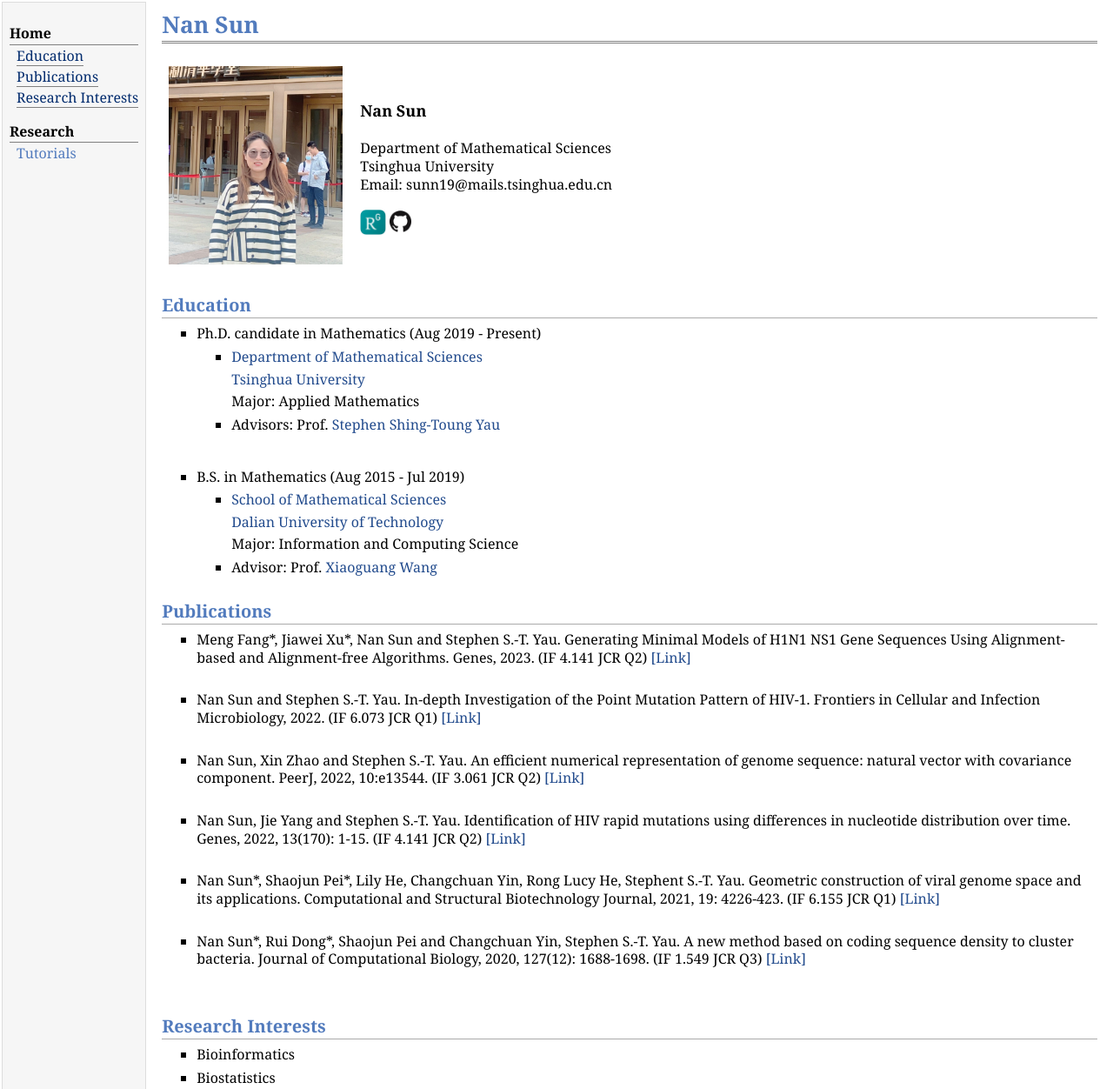
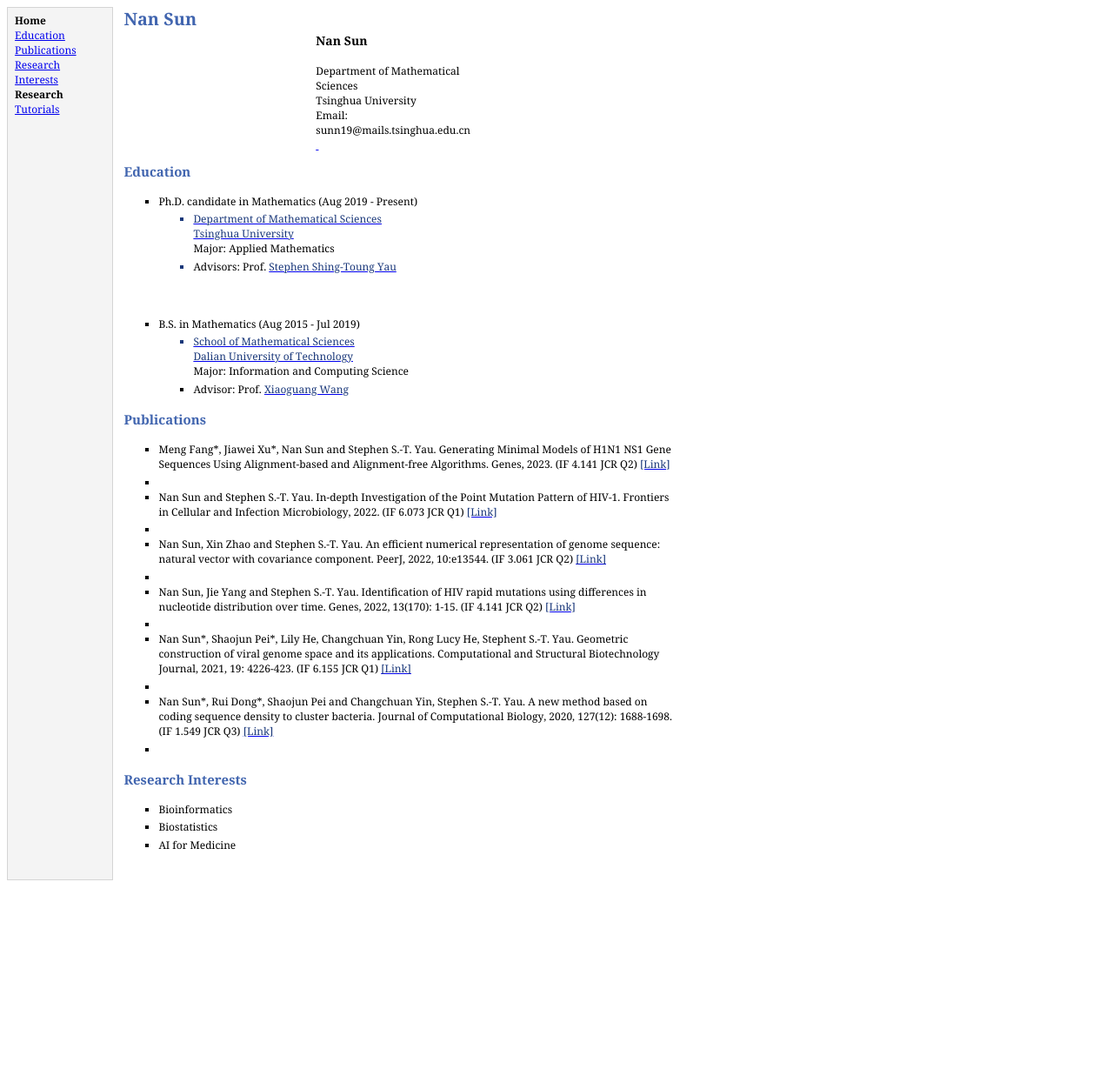
Before and after one commit to sunn19/NanSun.github.io-, a plain HTML site: page index.html in a window 1280 px wide. Shown: the top 1252 px of the page at 87% size. After the commit the page ends 1037 px from the top, so only its background shows below. Drawn offline with Linux system fonts and the light colour scheme.

Commit message:
Add files via upload
Signed-off-by: Nan <55400427+sunn19@users.noreply.github.com>

```diff
--- a/index.html
+++ b/index.html
@@ -1,160 +1,133 @@
-<!DOCTYPE html PUBLIC "-//W3C//DTD XHTML 1.1//EN"
-  "http://www.w3.org/TR/xhtml11/DTD/xhtml11.dtd">
-<html xmlns="http://www.w3.org/1999/xhtml" xml:lang="en">
+<!DOCTYPE html PUBLIC "-//W3C//DTD HTML 4.01//EN" "http://www.w3.org/TR/html4/strict.dtd">
+<html>
 <head>
-<meta name="generator" content="jemdoc, see http://jemdoc.jaboc.net/" />
-<meta http-equiv="Content-Type" content="text/html;charset=utf-8" />
-<link rel="stylesheet" href="jemdoc.css" type="text/css" />
-<link rel="shortcut icon" href="favicon.ico" type="image/x-icon" />
-<title>Nan Sun </title>
+  <meta http-equiv="Content-Type" content="text/html; charset=utf-8">
+  <meta http-equiv="Content-Style-Type" content="text/css">
+  <title></title>
+  <meta name="Generator" content="Cocoa HTML Writer">
+  <meta name="CocoaVersion" content="2022.3">
+  <style type="text/css">
+    p.p1 {margin: 0.0px 0.0px 0.0px 0.0px; font: 12.0px Georgia; color: #000000; -webkit-text-stroke: #000000}
+    p.p2 {margin: 0.0px 0.0px 0.0px 0.0px; line-height: 18.0px; font: 12.0px Georgia; color: #041d5a; -webkit-text-stroke: #041d5a}
+    p.p3 {margin: 0.0px 0.0px 0.0px 0.0px; line-height: 18.0px; font: 12.0px Georgia; color: #4165af; -webkit-text-stroke: #4165af}
+    p.p5 {margin: 0.0px 0.0px 9.6px 0.0px; line-height: 18.0px; font: 12.0px Georgia; color: #000000; -webkit-text-stroke: #000000}
+    p.p9 {margin: 0.0px 0.0px 0.0px 0.0px; font: 12.0px Georgia; color: #000000; -webkit-text-stroke: #000000; min-height: 14.0px}
+    p.p11 {margin: 0.0px 0.0px 0.0px 0.0px; font: 10.0px Georgia; color: #b3b3b3; -webkit-text-stroke: #b3b3b3; min-height: 11.0px}
+    p.p12 {margin: 0.0px 0.0px 0.0px 0.0px; text-align: center; font: 12.0px Georgia; color: #000000; -webkit-text-stroke: #000000; min-height: 14.0px}
+    li.li7 {margin: 0.0px 0.0px 3.6px 0.0px; line-height: 15.0px; font: 12.0px Georgia; color: #000000; -webkit-text-stroke: #000000}
+    li.li8 {margin: 0.0px 0.0px 3.6px 0.0px; line-height: 15.0px; font: 12.0px Georgia; color: #1a387a; -webkit-text-stroke: #1a387a}
+    li.li10 {margin: 0.0px 0.0px 0.0px 0.0px; font: 12.0px Georgia; color: #000000}
+    span.s1 {font-kerning: none}
+    span.s2 {font-kerning: none; color: #041d5a; -webkit-text-stroke: 0px #041d5a}
+    span.s3 {font-kerning: none; color: #4165af; -webkit-text-stroke: 0px #4165af}
+    span.s4 {font: 14.0px Georgia; font-kerning: none}
+    span.s5 {font-kerning: none; color: #1a387a; -webkit-text-stroke: 0px #1a387a}
+    span.s6 {-webkit-text-stroke: 0px #000000}
+    span.s7 {font-kerning: none; color: #1a387a}
+    span.s8 {font-kerning: none; color: #000000; -webkit-text-stroke: 0px #000000}
+    span.s9 {color: #000000; -webkit-text-stroke: 0px #000000}
+    table.t1 {background-color: #ffffff}
+    table.t2 {border-collapse: collapse}
+    td.td1 {width: 104.4px; background-color: #f4f4f4; margin: 0.5px 0.5px 0.5px 0.5px; border-style: solid; border-width: 1.0px 1.0px 1.0px 1.0px; border-color: #d5d5d5 #d5d5d5 #d5d5d5 #d5d5d5; padding: 6.0px 8.0px 2.0px 8.0px}
+    td.td2 {width: 632.6px; background-color: #ffffff; margin: 0.5px 0.5px 0.5px 0.5px; padding: 0.0px 12.0px 2.0px 12.0px}
+    td.td3 {width: 202.9px; padding: 2.0px 6.0px 2.0px 6.0px}
+    td.td4 {width: 206.9px; padding: 2.0px 6.0px 2.0px 6.0px}
+    ul.ul1 {list-style-type: square}
+  </style>
 </head>
-
 <body>
-<table summary="Table for page layout." id="tlayout">
-<tr valign="top">
-
-<td id="layout-menu">
-    <div class="menu-category">Home</div>
-    <div class="menu-item"><a href="index.html" class="current">Education</a></div>
-    <div class="menu-item"><a href="index.html" class="current">Publications</a></div>
-    <div class="menu-item"><a href="index.html" class="current">Research Interests</a></div>
-
-    <div class="menu-category">Research</div>
-    <div class="menu-item"><a href="tutorial.html">Tutorials</a></div>
-
+<table cellspacing="0" cellpadding="0" class="t1">
+  <tbody>
+    <tr>
+      <td valign="top" class="td1">
+        <p class="p1"><span class="s1"><b>Home</b></span></p>
+        <p class="p2"><span class="s1"><a href="file:///Users/sunnan/Downloads/NanSun.github.io-main/index.html">Education<span class="s2"></span></a></span></p>
+        <p class="p2"><span class="s1"><a href="file:///Users/sunnan/Downloads/NanSun.github.io-main/index.html">Publications<span class="s2"></span></a></span></p>
+        <p class="p2"><span class="s1"><a href="file:///Users/sunnan/Downloads/NanSun.github.io-main/index.html">Research Interests<span class="s2"></span></a></span></p>
+        <p class="p1"><span class="s1"><b>Research</b></span></p>
+        <p class="p3"><span class="s1"><a href="file:///Users/sunnan/Downloads/NanSun.github.io-main/tutorial.html">Tutorials<span class="s3"></span></a></span></p>
       </td>
-<td id="layout-content">
-<div id="toptitle">
-    <h1>Nan Sun </h1>
-</div>
-
-<table class="imgtable"><tr><td>
-    <img src="nansun.jpeg" alt="alt text" height="228px" />&nbsp;</td>
-    <td align="left"><p> <font size="+1"><b>Nan Sun</b> </font><br />
-        <br />
-        Department of Mathematical Sciences
-        <br />
-        Tsinghua University
-        <br />
-        Email: sunn19@mails.tsinghua.edu.cn
-        <br />
-
-        <a href="https://www.researchgate.net/profile/Sun-Nan-2/research?ev=prf_act"><img src="ResearchGate.jpg" alt="alt text" width="30px" style="position:relative;top:18px;" />
-
-        <a href="https://github.com/sunn19"><img src="GitHub.png" alt="alt text" width="25px" style="position:relative;top:15px;" />
-
-        <br />
-
-</td></tr></table>
-
-
-
-<h2>Education </h2>
-
-<ul>
-    <li>
-        <p>Ph.D. candidate in Mathematics (Aug 2019 - Present)</p>
-    </li>
-
-    <ul>
-        <li>
-            <p><a href="https://math.tsinghua.edu.cn">Department of Mathematical Sciences</a></p>
-            <p><a href="https://www.tsinghua.edu.cn">Tsinghua University</a></p>
-            <p>Major: Applied Mathematics</p>
-        </li>
-        <li>
-            <p>Advisors: Prof. <a href="http://homepages.math.uic.edu/~yau/">Stephen Shing-Toung Yau</a></p>
-        </li>
-    </ul>
-
-</ul>
-
-<br />
-
-<ul>
-    <li>
-        <p>B.S. in Mathematics (Aug 2015 - Jul 2019)</p>
-    </li>
-
-    <ul>
-        <li>
-            <p><a href="http://math.dlut.edu.cn">School of Mathematical Sciences</a></p>
-            <p><a href="https://www.dlut.edu.cn">Dalian University of Technology</a></p>
-            <p>Major: Information and Computing Science</p>
-        </li>
-
-        <li>
-            <p>Advisor: Prof. <a href="http://faculty.dlut.edu.cn/wangxg/zh_CN/index.htm"> Xiaoguang Wang</a></p>
-        </li>
-
+      <td valign="top" class="td2">
+        <h1 style="margin: 0.0px 0.0px 0.0px 0.0px; line-height: 19.0px; font: 19.8px Georgia; color: #4165af; -webkit-text-stroke: #4165af"><span class="s1"><b>Nan Sun<span class="Apple-converted-space"> </span></b></span></h1>
+        <table cellspacing="0" cellpadding="0" class="t2">
+          <tbody>
+            <tr>
+              <td valign="middle" class="td3">
+                <p class="p1"><span class="s1"> </span></p>
+              </td>
+              <td valign="middle" class="td4">
+                <p class="p5"><span class="s4"><b>Nan Sun</b> </span><span class="s1"><br>
+<br>
+Department of Mathematical Sciences <br>
+Tsinghua University <br>
+Email: sunn19@mails.tsinghua.edu.cn <br>
+<a href="https://www.researchgate.net/profile/Sun-Nan-2/research?ev=prf_act"><span class="s5"><span class="Apple-converted-space"> </span></span></a><a href="https://github.com/sunn19"><span class="s5"> <br>
+</span></a></span></p>
+              </td>
+            </tr>
+          </tbody>
+        </table>
+        <h2 style="margin: 0.0px 0.0px 4.5px 0.0px; line-height: 15.0px; font: 15.0px Georgia; color: #4165af; -webkit-text-stroke: #4165af"><span class="s1"><b>Education<span class="Apple-converted-space"> </span></b></span></h2>
+        <ul class="ul1">
+          <li class="li7"><span class="s6"></span><span class="s1">Ph.D. candidate in Mathematics (Aug 2019 - Present)<br>
+</span></li>
+          <ul class="ul1">
+            <li class="li8"><span class="s6"><a href="https://math.tsinghua.edu.cn/"><span class="s7">Department of Mathematical Sciences</span></a></span><span class="s8"><br>
+<a href="https://www.tsinghua.edu.cn/"><span class="s5">Tsinghua University</span></a><br>
+Major: Applied Mathematics<br>
+</span></li>
+            <li class="li8"><span class="s9"></span><span class="s8">Advisors: Prof. <a href="http://homepages.math.uic.edu/~yau/"><span class="s5">Stephen Shing-Toung Yau</span></a><br>
+</span></li>
           </ul>
         </ul>
-
-
-<h2>Publications </h2>
-
-<ul>
-    <li>
-        <p> Meng Fang*, Jiawei Xu*, Nan Sun and Stephen S.-T. Yau. Generating Minimal Models of H1N1 NS1 Gene Sequences Using Alignment-based and Alignment-free Algorithms. Genes, 2023. (IF 4.141 JCR Q2) <a href="http://jag.math.tsinghua.edu.cn/Publications/Bioinformatics/431.pdf">[Link]</a>
-        </p>
-    </li>
-    <br />
-
-    <li>
-        <p> Nan Sun and Stephen S.-T. Yau. In-depth Investigation of the Point Mutation Pattern of HIV-1. Frontiers in Cellular and Infection Microbiology, 2022. (IF 6.073 JCR Q1) <a href="https://doi.org/10.3389/fcimb.2022.1033481">[Link]</a>
-        </p>
-    </li>
-    <br />
-
-
-    <li>
-        <p> Nan Sun, Xin Zhao and Stephen S.-T. Yau. An efficient numerical representation of genome sequence: natural vector with covariance component. PeerJ, 2022, 10:e13544. (IF 3.061 JCR Q2) <a href="https://peerj.com/articles/13544/">[Link]</a>
-        </p>
-    </li>
-    <br />
-
-    <li>
-        <p> Nan Sun, Jie Yang and Stephen S.-T. Yau. Identification of HIV rapid mutations using differences in nucleotide distribution over time. Genes, 2022, 13(170): 1-15. (IF 4.141 JCR Q2) <a href="https://www.mdpi.com/2073-4425/13/2/170">[Link]</a>
-        </p>
-    </li>
-    <br />
-
-    <li>
-        <p> Nan Sun*, Shaojun Pei*, Lily He, Changchuan Yin, Rong Lucy He, Stephent S.-T. Yau. Geometric construction of viral genome space and its applications. Computational and Structural Biotechnology Journal, 2021, 19: 4226-423. (IF 6.155 JCR Q1) <a href="https://www.sciencedirect.com/science/article/pii/S2001037021003184">[Link]</a>
-        </p>
-    </li>
-    <br />
-
-    <li>
-        <p> Nan Sun*, Rui Dong*, Shaojun Pei and Changchuan Yin, Stephen S.-T. Yau. A new method based on coding sequence density to cluster bacteria. Journal of Computational Biology, 2020, 127(12): 1688-1698. (IF 1.549 JCR Q3) <a href="http://jag.math.tsinghua.edu.cn/Publications/Bioinformatics/380.pdf">[Link]</a>
-        </p>
-    </li>
-    <br />
-
+        <p class="p9"><span class="s1"></span><br></p>
+        <ul class="ul1">
+          <li class="li7"><span class="s6"></span><span class="s1">B.S. in Mathematics (Aug 2015 - Jul 2019)<br>
+</span></li>
+          <ul class="ul1">
+            <li class="li8"><span class="s6"><a href="http://math.dlut.edu.cn/"><span class="s7">School of Mathematical Sciences</span></a></span><span class="s8"><br>
+<a href="https://www.dlut.edu.cn/"><span class="s5">Dalian University of Technology</span></a><br>
+Major: Information and Computing Science<br>
+</span></li>
+            <li class="li7"><span class="s6"></span><span class="s1">Advisor: Prof. <a href="http://faculty.dlut.edu.cn/wangxg/zh_CN/index.htm"><span class="s5">Xiaoguang Wang</span></a><br>
+</span></li>
           </ul>
-
-
-<h2>Research Interests </h2>
-
-<ul>
-    <li>
-        <p>Bioinformatics</p>
-    </li>
-    <li>
-        <p>Biostatistics</p>
-    </li>
-    <li>
-        <p>AI for Medicine</p>
-    </li>
         </ul>
-
-<div id="footer">
-</div>
+        <h2 style="margin: 0.0px 0.0px 4.5px 0.0px; line-height: 15.0px; font: 15.0px Georgia; color: #4165af; -webkit-text-stroke: #4165af"><span class="s1"><b>Publications<span class="Apple-converted-space"> </span></b></span></h2>
+        <ul class="ul1">
+          <li class="li7"><span class="s6"></span><span class="s1">Meng Fang*, Jiawei Xu*, Nan Sun and Stephen S.-T. Yau. Generating Minimal Models of H1N1 NS1 Gene Sequences Using Alignment-based and Alignment-free Algorithms. Genes, 2023. (IF 4.141 JCR Q2) <a href="https://doi.org/10.3390/genes14010186"><span class="s5">[Link]</span></a> <br>
+</span></li>
+          <li class="li10"></li>
+          <li class="li7"><span class="s6"></span><span class="s1">Nan Sun and Stephen S.-T. Yau. In-depth Investigation of the Point Mutation Pattern of HIV-1. Frontiers in Cellular and Infection Microbiology, 2022. (IF 6.073 JCR Q1) <a href="https://doi.org/10.3389/fcimb.2022.1033481"><span class="s5">[Link]</span></a> <br>
+</span></li>
+          <li class="li10"></li>
+          <li class="li7"><span class="s6"></span><span class="s1">Nan Sun, Xin Zhao and Stephen S.-T. Yau. An efficient numerical representation of genome sequence: natural vector with covariance component. PeerJ, 2022, 10:e13544. (IF 3.061 JCR Q2) <a href="https://peerj.com/articles/13544/"><span class="s5">[Link]</span></a> <br>
+</span></li>
+          <li class="li10"></li>
+          <li class="li7"><span class="s6"></span><span class="s1">Nan Sun, Jie Yang and Stephen S.-T. Yau. Identification of HIV rapid mutations using differences in nucleotide distribution over time. Genes, 2022, 13(170): 1-15. (IF 4.141 JCR Q2) <a href="https://www.mdpi.com/2073-4425/13/2/170"><span class="s5">[Link]</span></a> <br>
+</span></li>
+          <li class="li10"></li>
+          <li class="li7"><span class="s6"></span><span class="s1">Nan Sun*, Shaojun Pei*, Lily He, Changchuan Yin, Rong Lucy He, Stephent S.-T. Yau. Geometric construction of viral genome space and its applications. Computational and Structural Biotechnology Journal, 2021, 19: 4226-423. (IF 6.155 JCR Q1) <a href="https://www.sciencedirect.com/science/article/pii/S2001037021003184"><span class="s5">[Link]</span></a> <br>
+</span></li>
+          <li class="li10"></li>
+          <li class="li7"><span class="s6"></span><span class="s1">Nan Sun*, Rui Dong*, Shaojun Pei and Changchuan Yin, Stephen S.-T. Yau. A new method based on coding sequence density to cluster bacteria. Journal of Computational Biology, 2020, 127(12): 1688-1698. (IF 1.549 JCR Q3) <a href="http://jag.math.tsinghua.edu.cn/Publications/Bioinformatics/380.pdf"><span class="s5">[Link]</span></a> <br>
+</span></li>
+          <li class="li10"></li>
+        </ul>
+        <h2 style="margin: 0.0px 0.0px 4.5px 0.0px; line-height: 15.0px; font: 15.0px Georgia; color: #4165af; -webkit-text-stroke: #4165af"><span class="s1"><b>Research Interests<span class="Apple-converted-space"> </span></b></span></h2>
+        <ul class="ul1">
+          <li class="li7"><span class="s6"></span><span class="s1">Bioinformatics<br>
+</span></li>
+          <li class="li7"><span class="s6"></span><span class="s1">Biostatistics<br>
+</span></li>
+          <li class="li7"><span class="s6"></span><span class="s1">AI for Medicine<br>
+</span></li>
+        </ul>
+        <p class="p11"><span class="s1"></span><br></p>
       </td>
     </tr>
+  </tbody>
 </table>
-<div align='center'>
-	<a href='https://clustrmaps.com/site/1agmj'  title='Visit tracker'><img width="1" height="1" src='//clustrmaps.com/map_v2.png?cl=ffffff&w=70&t=n&d=vKWisb9BCn7foC_YNDzsb0MxffxhVexeLuP2_ihRCgg'/></a>
-</div>
+<p class="p12"><span class="s1"><span class="Apple-converted-space"> </span></span></p>
 </body>
 </html>
```
Lines whose indentation alone changed are shown as unchanged.
